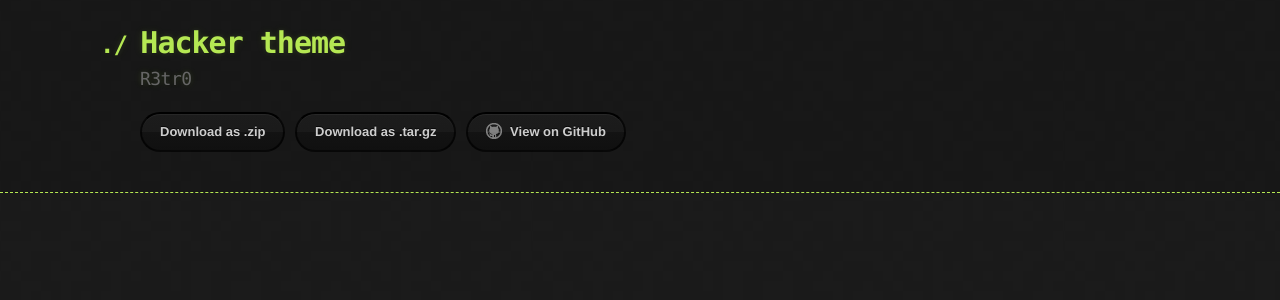
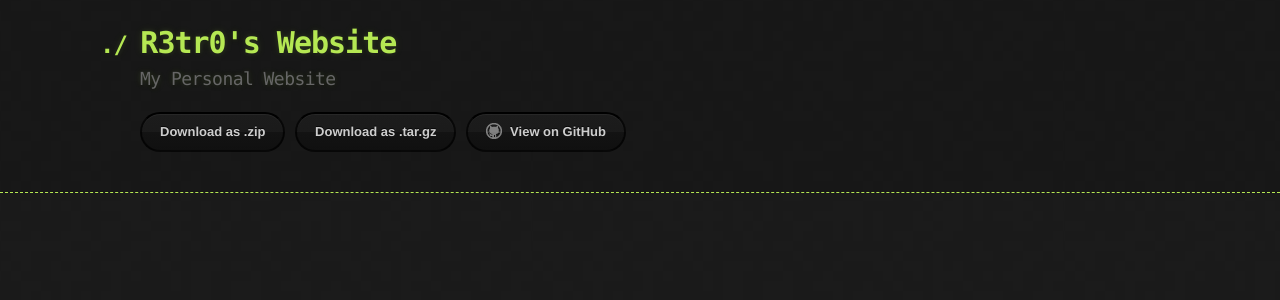
Before and after one commit to umutsaglam/umutsaglam.github.io, a Jekyll site: the page built from index.md, in a window 1280 px wide. Shown: the top 300 px of the page. Built offline with Jekyll 4.4.1, drawn with Linux system fonts in a browser that asks for light colours; our own code applies the rules of GitHub Pages for plain Markdown files.

Commit message:
Update _config.yml

```diff
--- a/_config.yml
+++ b/_config.yml
@@ -1,5 +1,5 @@
-title: Hacker theme
-description: R3tr0
+title: R3tr0's Website
+description: My Personal Website
 show_downloads: true
 google_analytics:
 theme: jekyll-theme-hacker
```
